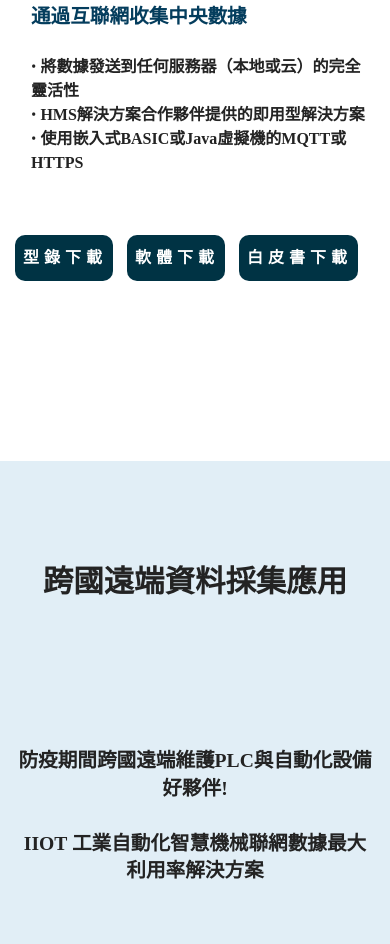
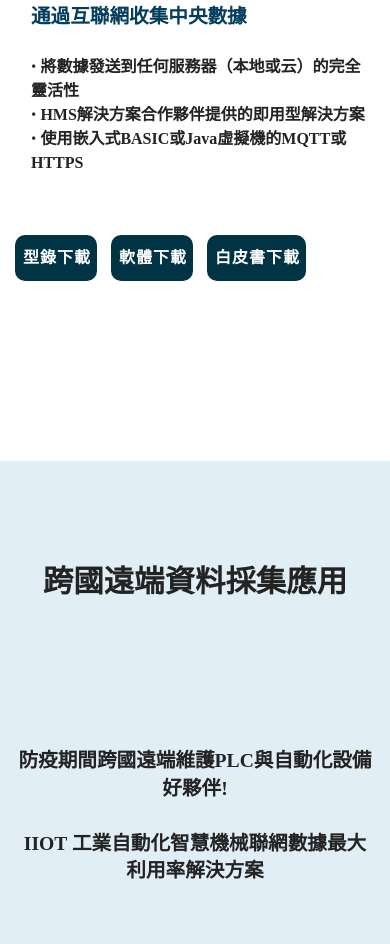
Before and after one commit to hao0609/test, a plain HTML site: page flexy205.html in a window 390 px wide. Shown: the part 1020-1964 px from the top of the page. Drawn offline with Linux system fonts and the light colour scheme.

Commit message:
Update flexy205.html

```diff
--- a/flexy205.html
+++ b/flexy205.html
@@ -59,6 +59,7 @@
 #btn3{position: relative; padding-top: 10px;left: 0rem !important;bottom: 165px !important;}
 #btn1{position: relative; right:0px !important;bottom:50px !important}
 #a1{text-align: center !important;text-indent: 0px !important}
+#button-back{letter-spacing:1px !important}
 
 }
 @media screen and (max-width: 375px){
```
